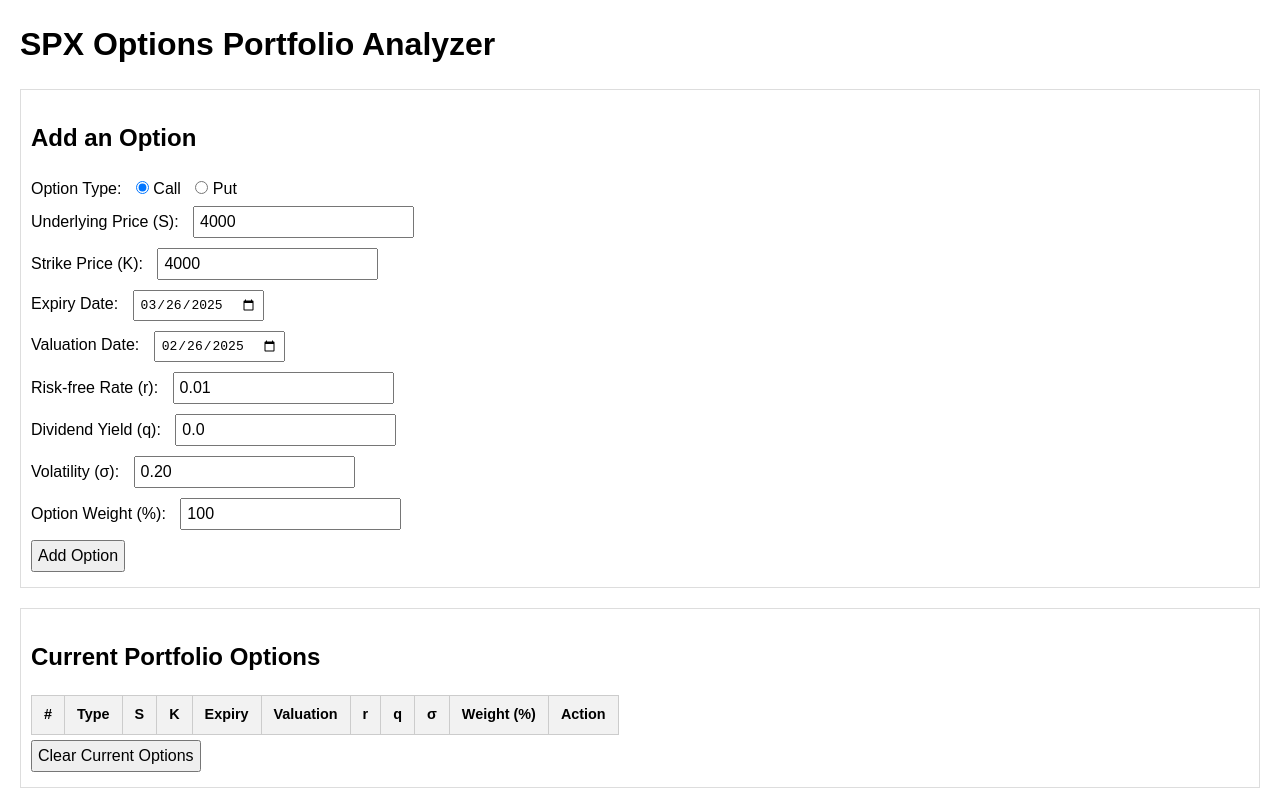
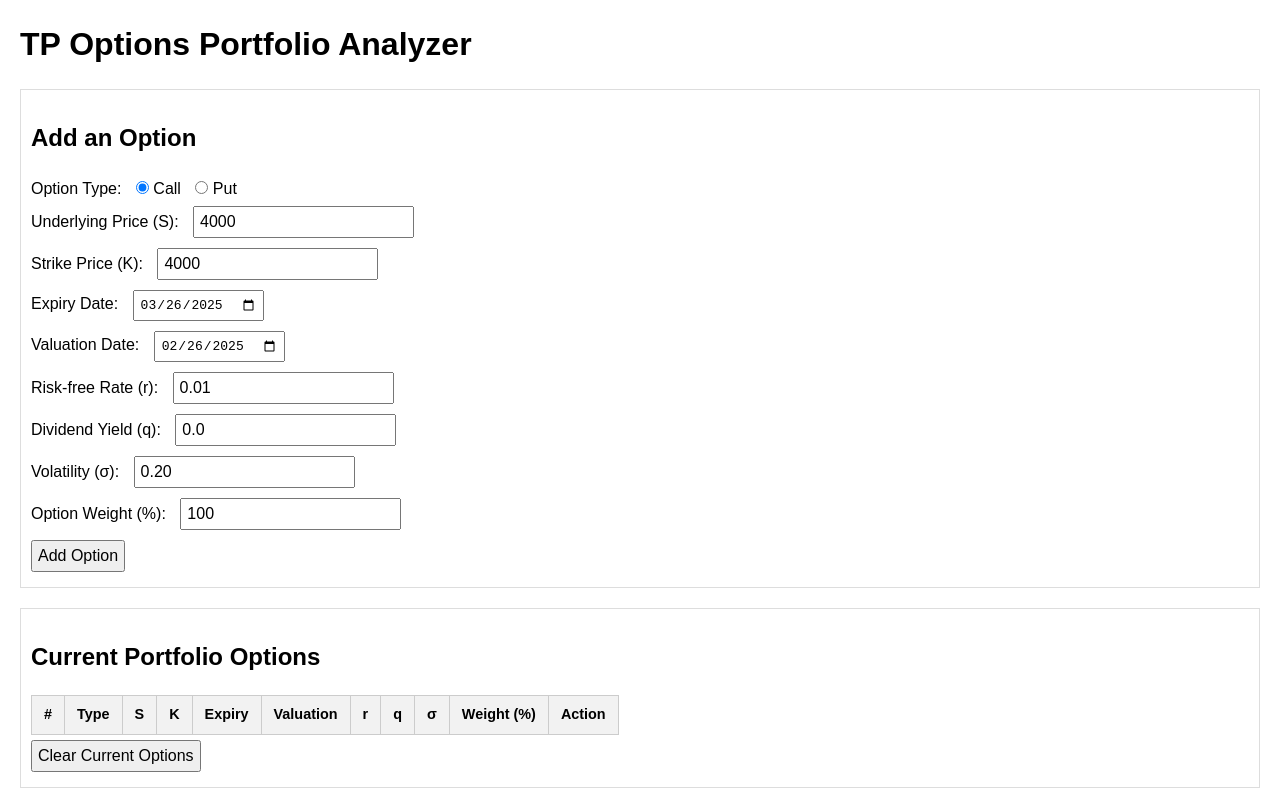
Before and after one commit to Topzero1981/tpmindmap, a plain HTML site: page tpoptionsportfolioxls.html in a window 1280 px wide. Shown: the top 800 px of the page. Drawn offline with nearby package versions, Linux system fonts and the light colour scheme.

Commit message:
Update tpoptionsportfolioxls.html

```diff
--- a/tpoptionsportfolioxls.html
+++ b/tpoptionsportfolioxls.html
@@ -2,7 +2,7 @@
 <html lang="en">
 <head>
   <meta charset="UTF-8">
-  <title>SPX Options Portfolio Analyzer</title>
+  <title>TP Options Portfolio Analyzer</title>
   <!-- Responsive meta -->
   <meta name="viewport" content="width=device-width, initial-scale=1">
   <!-- D3.js library -->
@@ -71,7 +71,7 @@
   </style>
 </head>
 <body>
-  <h1>SPX Options Portfolio Analyzer</h1>
+  <h1>TP Options Portfolio Analyzer</h1>
 
   <!-- Option Form -->
   <div class="container">
```
